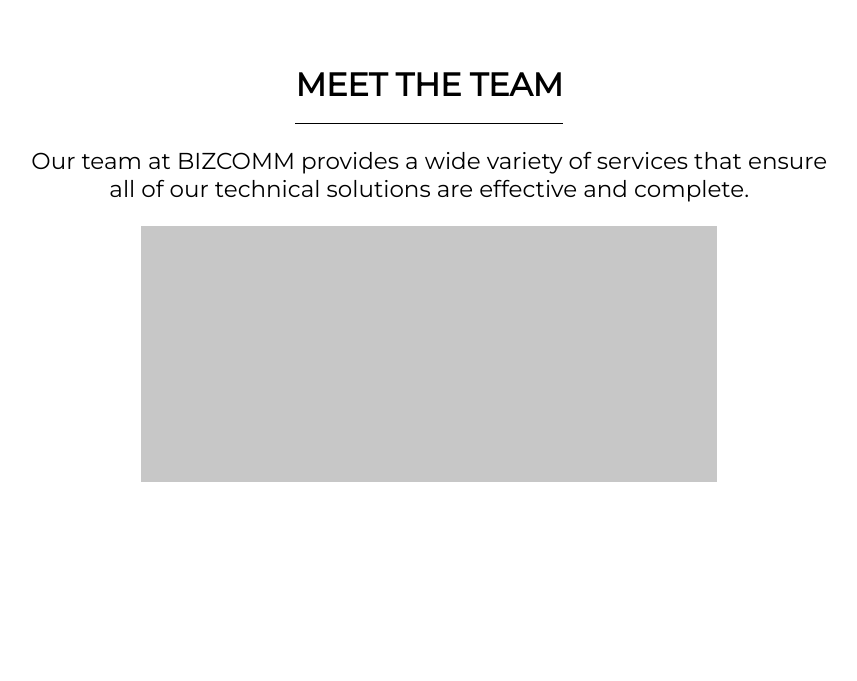
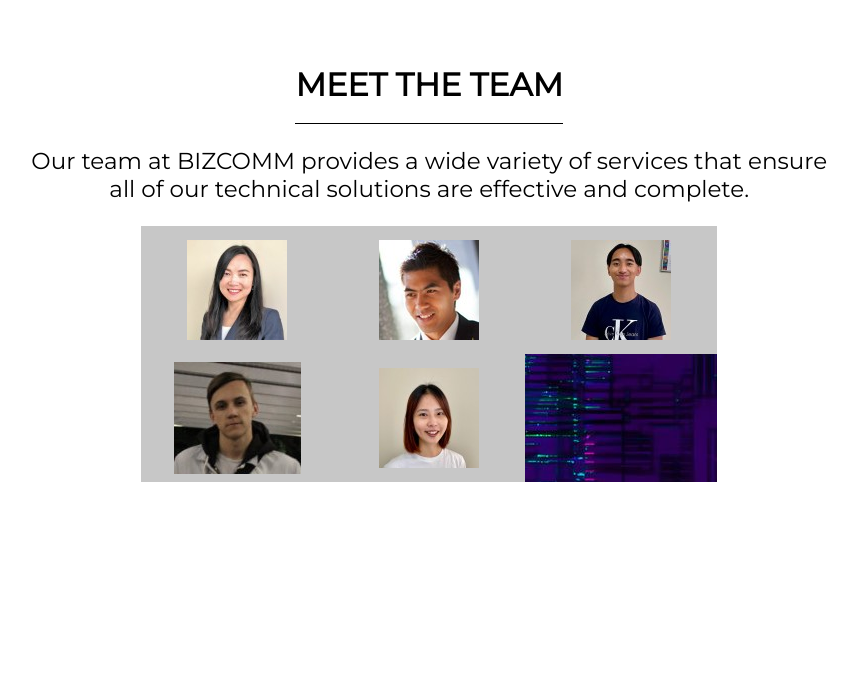
Before and after one commit to BIZCOMM/BIZCOMM-Website, a PHP site: page / in a window 1280 px wide. Shown: the part 3672-4353 px from the top of the page, without its empty margins (206-1063 px from the left). Run offline with PHP 8.4, Linux system fonts and the light colour scheme; some libraries are stand-ins or nearby versions.

Commit message:
Minor edits to css
yep

```diff
--- a/BIZCOMM Website/assets/style.css
+++ b/BIZCOMM Website/assets/style.css
@@ -378,7 +378,47 @@ nav {
 }
 
 .people:hover {
-    background-color: #000000;
+    background-color: #ffffff;
+}
+
+.people-info {
+    opacity: 0;
+}
+
+#Thanh {
+    background-image: url(/assets/images/Thanh.jpg);
+    background-repeat: no-repeat;
+    background-position: 50% 50%;
+}
+
+#Kevin {
+    background-image: url(/assets/images/Kevin.jpg);
+    background-repeat: no-repeat;
+    background-position: 50% 50%;
+}
+
+#Brendan {
+    background-image: url(/assets/images/Brendan.jpg);
+    background-repeat: no-repeat;
+    background-position: 50% 50%;
+}
+
+#Jack {
+    background-image: url(/assets/images/Jack.jpg);
+    background-repeat: no-repeat;
+    background-position: 50% 50%;
+}
+
+#Grace {
+    background-image: url(/assets/images/Grace.jpg);
+    background-repeat: no-repeat;
+    background-position: 50% 50%;
+}
+
+#Victor {
+    background-image: url(/assets/images/Temp-BG.jpg);
+    background-repeat: no-repeat;
+    background-position: 50% 50%;
 }
 
 #details-container {
```
Also changed, not shown: BIZCOMM Website/index.html (+65 -6 lines).
